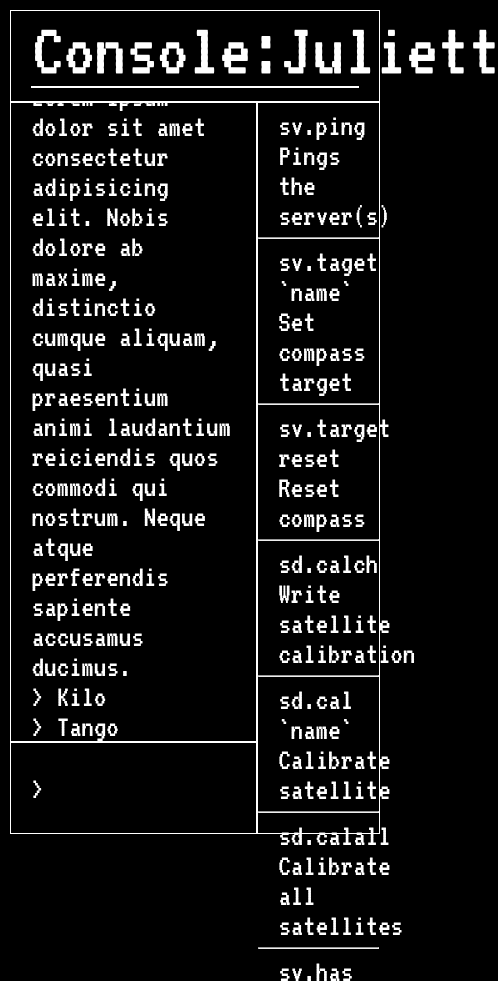
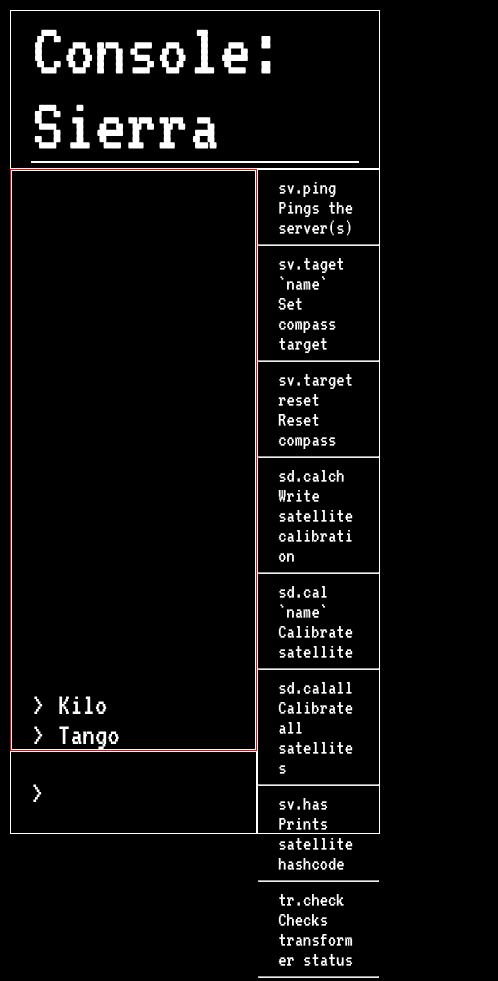
Before and after one commit to migdood/Server-Game, a plain HTML site: page index.html in a window 390 px wide. Shown: the top 981 px of the page, 498 px wide, since content can reach past the window. Drawn offline with Linux system fonts and the light colour scheme.

Commit message:
Created typewritter effect, create modularity, cleaned some js

```diff
--- a/css/style.css
+++ b/css/style.css
@@ -14,7 +14,7 @@ body {
   padding: 10px;
   height: 100vh;
   width: 100vw;
-  overflow: hidden;
+  /* overflow: hidden; */
   display: grid;
   grid-template: 1fr 1fr 1fr 1fr 1fr 1fr 1fr 1fr 1fr/1fr 1fr 1fr 1fr 1fr 1fr 1fr 1fr 1fr;
 }
@@ -32,13 +32,46 @@ nav {
   font-size: 75px;
   padding: 0 20px 0 20px;
 }
-nav > .namesConatiner > h4 {
+nav > .namesConatainer > h4 {
   font-weight: 400;
 }
-nav > .namesConatiner {
+nav > .namesConatainer {
   display: flex;
   align-items: center;
   justify-content: space-between;
+}
+/* Creates a container around the name of the location. Without it, the location name with be typed out from right to left */
+/* nav > .namesConatainer > #locationName {
+  width: 250px;
+} */
+@media only screen and (max-width: 550px) {
+  nav > .namesConatainer {
+    flex-direction: column;
+    align-items: start;
+  }
+  nav > #underlineDIV {
+    margin-bottom: 5px;
+  }
+  main {
+    grid-row: 2/6;
+    grid-column: 1/7;
+    border: 1px solid red;
+  }
+  aside {
+    border: 1px solid white;
+    grid-area: 2/1/10/3;
+    background-color: transparent;
+  }
+}
+@media only screen and (max-width: 810px) {
+  aside > .tutorial > p {
+    font-size: 20px;
+  }
+  main {
+    grid-row: auto;
+    grid-column: auto;
+    border: 1px solid red;
+  }
 }
 nav > #underlineDIV {
   border: 1px solid white;
@@ -101,5 +134,5 @@ aside > .tutorial {
 }
 aside > .tutorial > p {
   padding: 7px 20px 7px 20px;
-  word-wrap: normal;
+  word-wrap: break-word;
 }
--- a/index.html
+++ b/index.html
@@ -4,7 +4,7 @@
     <meta charset="UTF-8" />
     <meta name="viewport" content="width=device-width, initial-scale=1.0" />
     <link rel="stylesheet" href="css/style.css" />
-    <script src="js/script.js" defer></script>
+    <script type="module" src="js/script.js" defer></script>
     <link
       rel="shortcut icon"
       href="css/server-svgrepo-com.svg"
@@ -15,21 +15,16 @@
   <body>
     <header>
       <nav>
-        <div class="namesConatiner">
+        <div class="namesConatainer">
           <h4>Console:</h4>
-          <div id="locationName">romeo</div>
+          <div id="locationName"></div>
         </div>
         <div id="underlineDIV"></div>
       </nav>
     </header>
     <main>
       <div class="displayContainer">
-        <div id="display">
-          Lorem ipsum dolor sit amet consectetur adipisicing elit. Nobis dolore
-          ab maxime, distinctio cumque aliquam, quasi praesentium animi
-          laudantium reiciendis quos commodi qui nostrum. Neque atque
-          perferendis sapiente accusamus ducimus.
-        </div>
+        <div id="display"></div>
       </div>
     </main>
     <div class="inputContainer">
--- /dev/null
+++ b/js/functions.js
@@ -0,0 +1,36 @@
+export function typeWriter(text, speed) {
+  let i = 0;
+  display.innerHTML += "<br>> ";
+  const interval = setInterval(() => {
+    if (i < text.length) {
+      display.innerHTML += text.charAt(i);
+      i++;
+    } else {
+      clearInterval(interval);
+    }
+  }, speed);
+}
+export function typeWriterPlayer(text, speed) {
+  let i = 0;
+  display.innerHTML += "<br>< ";
+  const interval = setInterval(() => {
+    if (i < text.length) {
+      display.innerHTML += text.charAt(i);
+      i++;
+    } else {
+      clearInterval(interval);
+    }
+  }, speed);
+}
+export function typeWriterLocation(text, speed) {
+  let i = 0;
+  locationName.textContent = "";
+  const interval = setInterval(() => {
+    if (i < text.length) {
+      locationName.innerHTML += text.charAt(i);
+      i++;
+    } else {
+      clearInterval(interval);
+    }
+  }, speed);
+}
--- a/js/script.js
+++ b/js/script.js
@@ -1,14 +1,12 @@
+import {
+  typeWriter,
+  typeWriterPlayer,
+  typeWriterLocation,
+} from "./functions.js";
+
 const locationName = document.getElementById("locationName");
 const display = document.getElementById("display");
 const input = document.getElementById("displayInput");
-
-addEventListener("keypress", (e) => {
-  if (e.key === "Enter") {
-    display.innerHTML += "<br>> " + input.value;
-    input.value = "";
-  }
-});
-function changeName() {
 const locations = [
   "Alfa",
   "Bravo",
@@ -37,43 +35,30 @@ function changeName() {
   "Yankee",
   "Zulu",
 ];
-  const locationNumber = Math.floor(Math.random() * locations.length);
-  return locations[locationNumber];
+// let serverHealth = {
+//   health: 100,
+// };
+addEventListener("keypress", (e) => {
+  if (e.key === "Enter") {
+    if (input.value == "") {
+      input.value = "";
+    } else {
+      display.innerHTML += "<br>< " + input.value;
+      input.value = "";
     }
+  }
+});
+function changeName() {
+  return locations[Math.floor(Math.random() * locations.length)];
+}
+function autoAdder() {
   // Changes the name of the server
   setInterval(() => {
-  locationName.textContent = changeName();
-}, 1000);
+    typeWriterLocation(changeName(), 50);
+  }, 2000);
   // Adds text to the display
   setInterval(() => {
-  const locations = [
-    "Alfa",
-    "Bravo",
-    "Charlie",
-    "Delta",
-    "Echo",
-    "Foxtrot",
-    "Golf",
-    "Hotel",
-    "India",
-    "Juliett",
-    "Kilo",
-    "Lima",
-    "Mike",
-    "November",
-    "Oscar",
-    "Papa",
-    "Quebec",
-    "Romeo",
-    "Sierra",
-    "Tango",
-    "Uniform",
-    "Victor",
-    "Whiskey",
-    "X-ray",
-    "Yankee",
-    "Zulu",
-  ];
-  const locationNumber = Math.floor(Math.random() * locations.length);
-  display.innerHTML += "<br>> " + locations[locationNumber];
+    typeWriter(locations[Math.floor(Math.random() * locations.length)], 50);
   }, 2000);
+}
+autoAdder();
```
Lines whose indentation alone changed are shown as unchanged.
